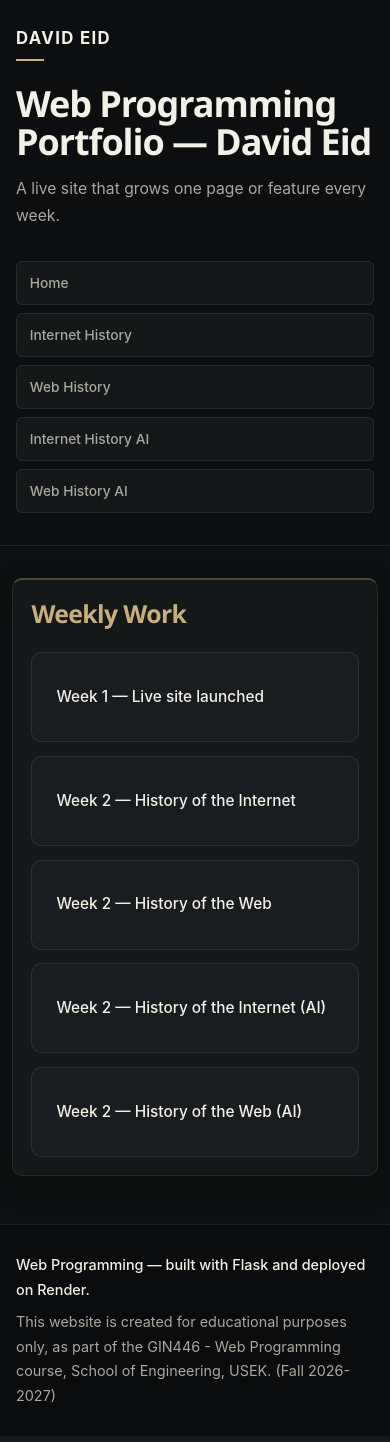
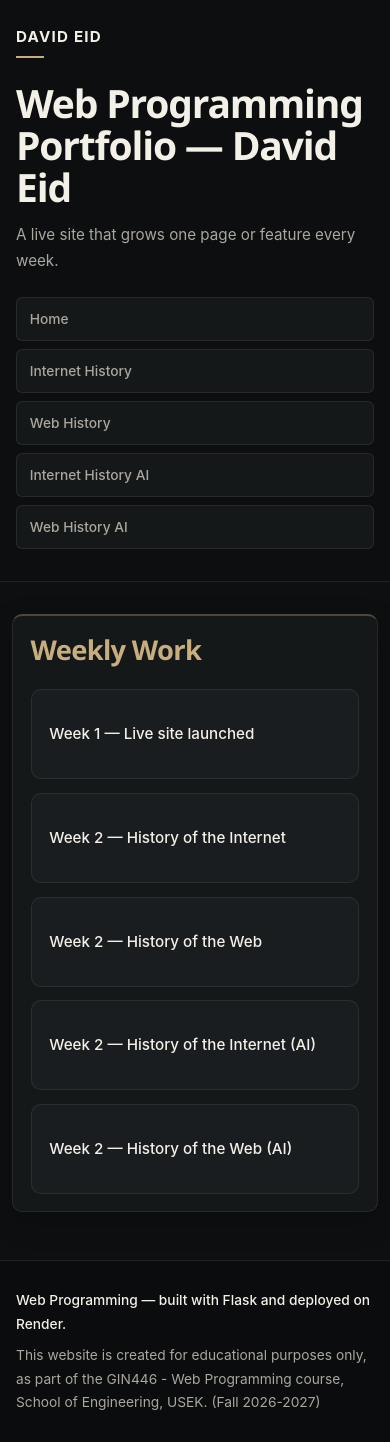
Before and after one commit to david-eid/web-programming-site, a Flask app: page / in a window 390 px wide. Before the commit the page ends 1402 px from the top, so only its background shows below. Run offline with Flask 3, Linux system fonts and the light colour scheme.

Commit message:
Make portfolio responsive with mobile-first media queries

```diff
--- a/static/style.css
+++ b/static/style.css
@@ -94,28 +102,34 @@ h3 {
         sans-serif;
 
     font-weight: 650;
-    line-height: 1.2;
+    line-height: 1.15;
     letter-spacing: -0.025em;
+
+    overflow-wrap: break-word;
 }
 
 h1 {
-    max-width: 1100px;
+    max-width: 100%;
+
     margin-bottom: var(--space-sm);
-    font-size: clamp(2.2rem, 4.5vw, 4rem);
 
-
+    font-size: clamp(2rem, 10vw, 2.65rem);
+    line-height: 1.08;
+    letter-spacing: -0.03em;
 }
 
 h2 {
     margin-bottom: var(--space-md);
 
-    font-size: clamp(1.65rem, 3vw, 2.35rem);
+    color: var(--accent-gold);
+
+    font-size: clamp(1.5rem, 7vw, 1.85rem);
 }
 
 h3 {
     margin-bottom: var(--space-sm);
 
-    font-size: clamp(1.2rem, 2vw, 1.5rem);
+    font-size: clamp(1.15rem, 5vw, 1.35rem);
 }
 
 p {
@@ -125,6 +139,8 @@ p {
     margin-bottom: var(--space-md);
 
     color: var(--text-muted);
+
+    overflow-wrap: anywhere;
 }
 
 strong {
@@ -138,8 +154,11 @@ strong {
 
 a {
     color: var(--accent-gold);
+
     text-decoration-color: rgba(200, 173, 127, 0.45);
     text-underline-offset: 4px;
+
+    overflow-wrap: anywhere;
 
     transition:
         color var(--transition-speed) ease,
@@ -157,18 +176,20 @@ a:hover {
 a:focus-visible {
     outline: 2px solid var(--accent-gold);
     outline-offset: 4px;
+
     border-radius: var(--radius-small);
 }
 
 
 /* ================================
-   Header
+   Header - Mobile First
 ================================ */
 
 header {
     padding:
-        var(--space-lg)
-        max(1.25rem, calc((100% - var(--content-width)) / 2));
+        1.5rem
+        1rem
+        2rem;
 
     border-bottom: 1px solid var(--border-color);
 
@@ -184,7 +205,7 @@ header {
 
     color: var(--text-primary);
 
-    font-size: 1.05rem;
+    font-size: 0.95rem;
     font-weight: 700;
     letter-spacing: 0.08em;
 
@@ -216,30 +237,30 @@ header {
 }
 
 header > p {
-    margin-bottom: var(--space-lg);
+    margin-bottom: 1.5rem;
 
-    font-size: 1.05rem;
+    font-size: 0.95rem;
 }
 
 
 /* ================================
-   Navigation - Flexbox
+   Navigation - Mobile First
 ================================ */
 
 nav {
-    margin-top: var(--space-lg);
+    margin-top: var(--space-md);
 }
 
 nav ul {
     display: flex;
 
-    flex-direction: row;
-    flex-wrap: wrap;
+    flex-direction: column;
+    flex-wrap: nowrap;
 
-    align-items: center;
-    justify-content: space-between;
+    align-items: stretch;
+    justify-content: flex-start;
 
-    gap: var(--space-sm);
+    gap: var(--space-xs);
 
     width: 100%;
 
@@ -250,7 +271,10 @@ nav ul {
 }
 
 nav li {
-    flex: 1 1 auto;
+    flex: 0 1 auto;
+
+    width: 100%;
+    min-width: 0;
 
     margin: 0;
 }
@@ -259,11 +283,13 @@ nav a {
     display: flex;
 
     align-items: center;
-    justify-content: center;
+    justify-content: flex-start;
 
+    width: 100%;
+    min-width: 0;
     min-height: 44px;
 
-    padding: 0.65rem 1rem;
+    padding: 0.7rem 0.8rem;
 
     border: 1px solid var(--border-color);
     border-radius: var(--radius-small);
@@ -272,14 +298,15 @@ nav a {
 
     color: var(--text-muted);
 
-    font-size: 0.92rem;
+    font-size: 0.86rem;
     font-weight: 550;
-    line-height: 1.2;
+    line-height: 1.3;
 
-    text-align: center;
+    text-align: left;
     text-decoration: none;
 
-    white-space: nowrap;
+    white-space: normal;
+    overflow-wrap: anywhere;
 
     transition:
         color var(--transition-speed) ease,
@@ -300,20 +327,18 @@ nav a:hover {
 
 
 /* ================================
-   Main Layout
+   Main Layout - Mobile First
 ================================ */
 
 main {
-    width: min(
-        calc(100% - 2.5rem),
-        var(--content-width)
-    );
+    width: calc(100% - 1.5rem);
+    max-width: var(--content-width);
 
     margin-inline: auto;
 
     padding-block:
-        var(--space-xl)
-        var(--space-xxl);
+        2rem
+        3rem;
 }
 
 
@@ -322,15 +347,14 @@ main {
 ================================ */
 
 section {
-    margin-bottom: var(--space-xl);
+    min-width: 0;
 
-    padding: clamp(
-        1.5rem,
-        4vw,
-        2.5rem
-    );
+    margin-bottom: 2.5rem;
+
+    padding: 1.1rem;
 
     border: 1px solid var(--border-color);
+    border-top: 2px solid var(--border-gold);
     border-radius: var(--radius-medium);
 
     background-color: var(--bg-secondary);
@@ -410,13 +434,17 @@ article p {
 ================================ */
 
 ul {
-    padding-left: 1.3rem;
+    max-width: 100%;
+
+    padding-left: 1.25rem;
 }
 
 li {
     margin-bottom: 0.75rem;
 
     color: var(--text-muted);
+
+    overflow-wrap: anywhere;
 }
 
 li::marker {
@@ -425,16 +453,15 @@ li::marker {
 
 
 /* ================================
-   Weekly Work - Responsive Grid
+   Weekly Work Grid - Mobile First
 ================================ */
 
 main section > ul {
     display: grid;
 
-    grid-template-columns:
-        repeat(auto-fit, minmax(220px, 1fr));
+    grid-template-columns: 1fr;
 
-    gap: var(--space-md);
+    gap: var(--space-sm);
 
     width: 100%;
 
@@ -484,10 +511,11 @@ main section > ul > li > a {
     width: 100%;
     min-width: 0;
 
-    padding: var(--space-md);
+    padding: 1.1rem;
 
     color: var(--text-primary);
 
+    font-size: 0.95rem;
     font-weight: 550;
     line-height: 1.45;
 
@@ -502,20 +530,20 @@ main section > ul > li > a {
 }
 
 main section > ul > li > a:hover {
-    padding-left: calc(var(--space-md) + 0.2rem);
+    padding-left: 1.25rem;
 
     color: var(--accent-gold);
 }
 
 
 /* ================================
-   Footer
+   Footer - Mobile First
 ================================ */
 
 footer {
     padding:
-        var(--space-lg)
-        max(1.25rem, calc((100% - var(--content-width)) / 2));
+        1.75rem
+        1rem;
 
     border-top: 1px solid var(--border-color);
 
@@ -529,11 +557,12 @@ footer p {
 
     color: var(--text-muted);
 
-    font-size: 0.9rem;
+    font-size: 0.86rem;
 }
 
 footer p:first-child {
     color: var(--text-primary);
+
     font-weight: 550;
 }
 
@@ -567,185 +705,172 @@ footer p:last-child {
     }
 
     nav a {
-        width: 100%;
+        min-height: 46px;
 
-        white-space: normal;
+        padding:
+            0.7rem
+            0.95rem;
+
+        font-size: 0.9rem;
+    }
+
+    main {
+        width: calc(100% - 4rem);
+
+        padding-block:
+            3.5rem
+            5rem;
+    }
+
+    section {
+        margin-bottom: 3.5rem;
+
+        padding: 1.8rem;
+    }
+
+    article {
+        margin-top: 2rem;
+
+        padding: 1.5rem;
+    }
+
+    article::before {
+        top: 1.5rem;
+
+        height: 30px;
+    }
+
+    main section > ul {
+        grid-template-columns:
+            repeat(auto-fit, minmax(240px, 1fr));
+    }
+
+    footer {
+        padding:
+            2.25rem
+            2rem;
     }
 }
 
 
 /* ================================
-   Mobile
+   1024px+ - Desktop
 ================================ */
 
-@media (max-width: 768px) {
-
-    :root {
-        --space-lg: 2rem;
-        --space-xl: 3rem;
-        --space-xxl: 4rem;
-    }
+@media (min-width: 1024px) {
 
     header {
         padding:
-            1.5rem
-            1.25rem
-            2rem;
+            var(--space-lg)
+            max(2rem, calc((100% - var(--content-width)) / 2));
     }
 
     .logo {
-        margin-bottom: 2rem;
+        margin-bottom: var(--space-xl);
+    }
+
+    h1 {
+        max-width: 1100px;
+
+        font-size: clamp(3.2rem, 4.5vw, 4rem);
+    }
+
+    h2 {
+        font-size: clamp(1.8rem, 2.5vw, 2.35rem);
+    }
+
+    h3 {
+        font-size: clamp(1.25rem, 1.6vw, 1.5rem);
     }
 
     header > p {
-        font-size: 0.98rem;
+        margin-bottom: var(--space-lg);
+
+        font-size: 1.05rem;
     }
 
     nav ul {
-        align-items: stretch;
-        justify-content: flex-start;
+        flex-wrap: nowrap;
 
-        gap: var(--space-xs);
+        align-items: center;
+        justify-content: space-between;
     }
 
     nav li {
-        flex: 1 1 160px;
+        flex: 1 1 auto;
     }
 
     nav a {
         width: 100%;
 
-        padding: 0.65rem 0.8rem;
+        padding:
+            0.7rem
+            1rem;
 
-        font-size: 0.86rem;
-
-        white-space: normal;
+        white-space: nowrap;
     }
 
     main {
         width: min(
-            calc(100% - 2rem),
+            calc(100% - 4rem),
             var(--content-width)
         );
 
         padding-block:
-            2.5rem
-            4rem;
+            var(--space-xl)
+            var(--space-xxl);
     }
 
     section {
-        padding: 1.4rem;
+        margin-bottom: var(--space-xl);
+
+        padding: 2.5rem;
+    }
+
+    article {
+        margin-top: var(--space-lg);
+
+        padding: 2rem;
+    }
+
+    article::before {
+        top: 1.5rem;
+
+        height: 32px;
     }
 
     main section > ul {
         grid-template-columns:
-            repeat(auto-fit, minmax(220px, 1fr));
+            repeat(auto-fit, minmax(240px, 1fr));
 
-        gap: var(--space-sm);
+        gap: var(--space-md);
     }
 
-    article {
-        padding: 1.25rem;
+    main section > ul > li {
+        min-height: 110px;
     }
 
     footer {
         padding:
-            2rem
-            1.25rem;
+            var(--space-lg)
+            max(2rem, calc((100% - var(--content-width)) / 2));
+    }
+
+    footer p {
+        font-size: 0.9rem;
     }
 }
 
 
 /* ================================
-   Small Mobile Screens
+   Wide Desktop Refinement
 ================================ */
 
-@media (max-width: 480px) {
-
-    body {
-        font-size: 0.96rem;
-    }
-
-    h1 {
-        font-size: 2.25rem;
-        line-height: 1.08;
-        letter-spacing: -0.03em;
-    }
-
-    h2 {
-        font-size: 1.55rem;
-    }
-
-    h3 {
-        font-size: 1.2rem;
-    }
-
-    .logo {
-        margin-bottom: 1.5rem;
-    }
-
-    header > p {
-        margin-bottom: 1.5rem;
-    }
-
-    header {
-        padding-inline: 1rem;
-    }
-
-    nav ul {
-        flex-direction: column;
-    }
-
-    nav li {
-        flex: 1 1 auto;
-
-        width: 100%;
-    }
-
-    nav a {
-        justify-content: flex-start;
-
-        width: 100%;
-
-        text-align: left;
-    }
-
-    main {
-        width: calc(100% - 1.5rem);
-
-        padding-block:
-            2rem
-            3rem;
-    }
-
-    section {
-        padding: 1.15rem;
-    }
+@media (min-width: 1200px) {
 
     main section > ul {
-        grid-template-columns: 1fr;
-    }
-
-    main section > ul > li {
-        min-height: 90px;
-    }
-
-    article {
-        margin-top: 1.5rem;
-
-        padding: 1.1rem;
-    }
-
-    article::before {
-        top: 1.15rem;
-
-        height: 27px;
-    }
-
-    footer {
-        padding:
-            1.75rem
-            1rem;
+        grid-template-columns:
+            repeat(auto-fit, minmax(250px, 1fr));
     }
 }
 
@@ -767,21 +892,3 @@ footer p:last-child {
         animation-duration: 0.01ms !important;
     }
 }
-
-
-/* ================================
-   Final Premium Refinements
-================================ */
-
-section {
-    border-top: 2px solid var(--border-gold);
-}
-
-h2 {
-    color: var(--accent-gold);
-}
-
-main section > ul > li:hover,
-article:hover {
-    background-color: rgba(200, 173, 127, 0.08);
-}
```
Also changed, not shown: other parts of static/style.css (+132 -15 lines).
